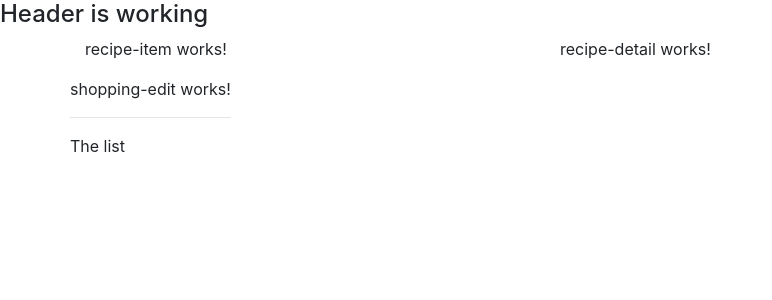
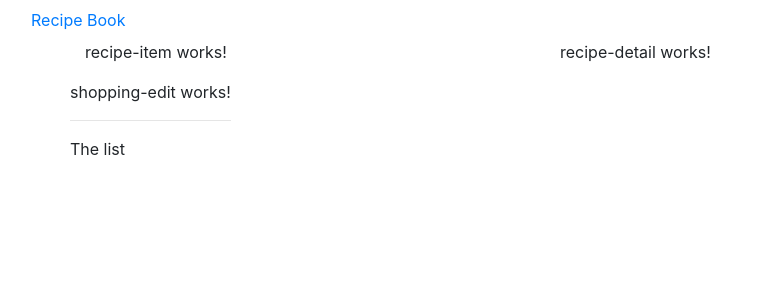
Before and after one commit to wdevon99/RecipeBook, an Angular app: page / in a window 1280 px wide. Shown: the top 300 px of the page, without its empty margins (0-772 px from the left). Built offline with nearby package versions, Linux system fonts and the light colour scheme.

Commit message:
added the components

```diff
--- a/src/app/header/header.component.html
+++ b/src/app/header/header.component.html
@@ -1 +1,14 @@
-<h4>Header is working</h4>
+<nav class="navbar navbar-default">
+    <div class="container-fluid">
+        <div class="navbar-header">
+            <a href="#">Recipe Book</a>
+        </div>
+
+        <div class="collapse navbar-collapse">
+            <ul class="na navbar-nav">
+                <li> <a href="#">Recipes</a></li>
+                <li> <a href="#">Shopping</a></li>
+            </ul>
+        </div>
+    </div>
+</nav>
```
